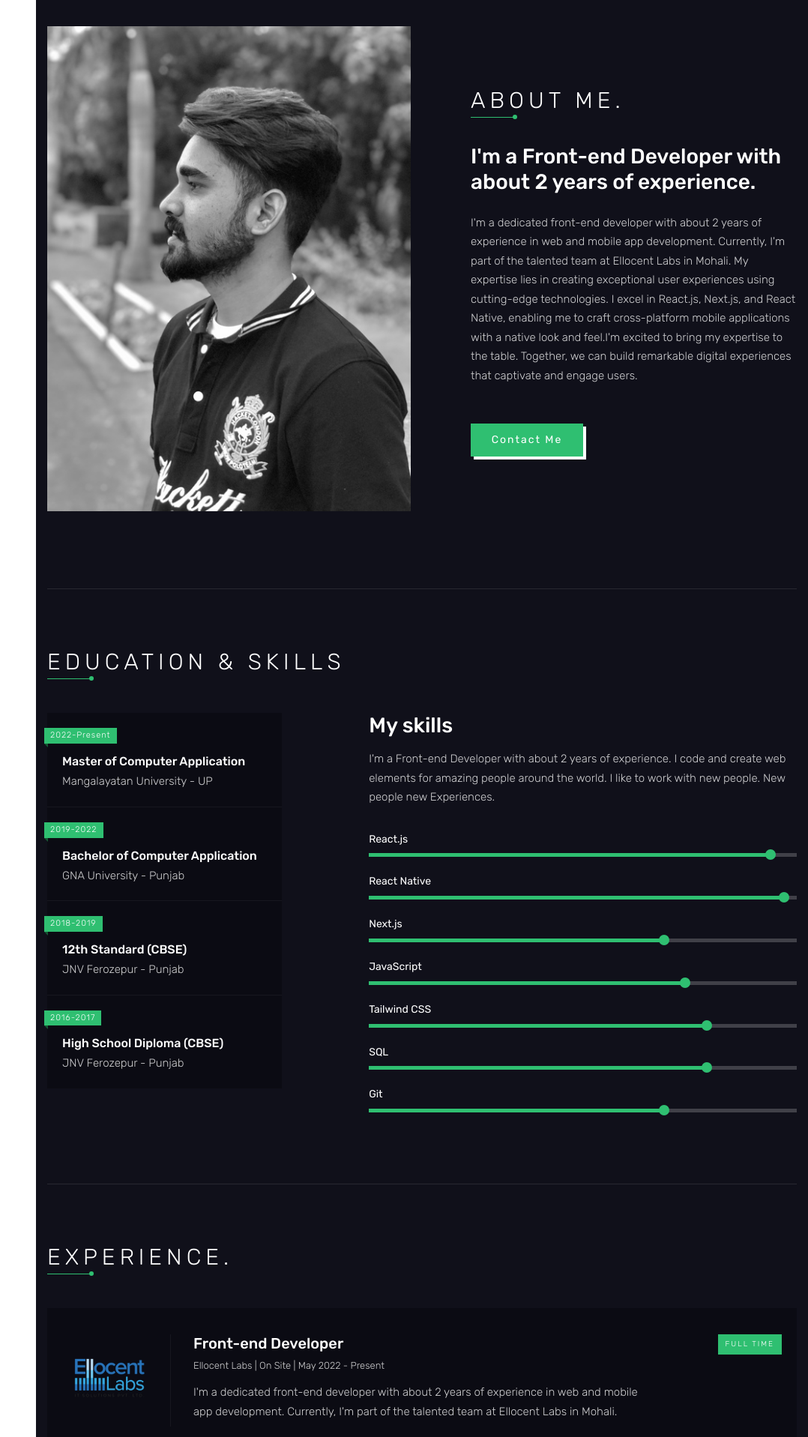
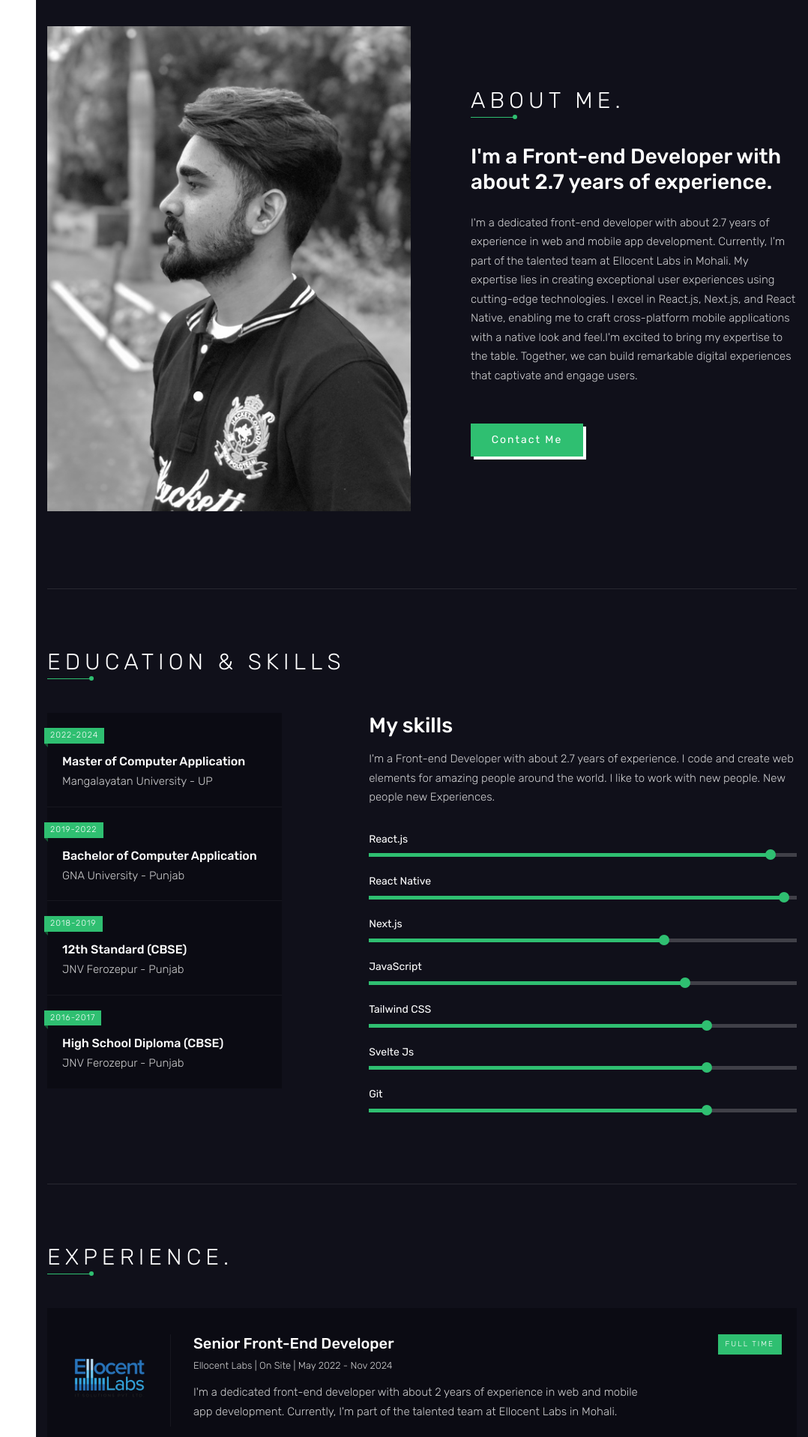
Before and after one commit to Mr-Mahabeer/next-portfolio, a Next.js app: page / in a window 1280 px wide. Shown: the part 880-2797 px from the top of the page at 75% size, without its empty margins (202-1280 px from the left). Built offline with nearby package versions, Linux system fonts and the light colour scheme; a web font is replaced by a local one.

Commit message:
fix(minor):dsds

```diff
--- a/pages/index.js
+++ b/pages/index.js
@@ -29,7 +29,7 @@ const Index = ({ latestPosts }) => {
                   </p>
                   <p className="desc">
                     I do development services for customers of all sizes,
-                    specializing in creating stylish, modern websites and mobile
+                    specializing in React Native, Reactjs, NextJS to develop stylish, modern websites and mobile
                     applications.
                   </p>
                   <div className="btn-bar">
--- a/src/components/About.js
+++ b/src/components/About.js
@@ -31,11 +31,11 @@ const About = () => {
               </div>
               <div className="about-text">
                 <h3>
-                  {`I'm`} a Front-end Developer with about 2 years of
+                  {`I'm`} a Front-end Developer with about 2.7 years of
                   experience.{" "}
                 </h3>
                 <p>
-                  {`I'm`} a dedicated front-end developer with about 2 years of
+                  {`I'm`} a dedicated front-end developer with about 2.7 years of
                   experience in web and mobile app development. Currently,{" "}
                   {`I'm`} part of the talented team at Ellocent Labs in Mohali.
                   My expertise lies in creating exceptional user experiences
@@ -45,38 +45,15 @@ const About = () => {
                   {`I'm`} excited to bring my expertise to the table. Together,
                   we can build remarkable digital experiences that captivate and
                   engage users.
-                  {/* {`I'm`} a Front-end Developer with over 1.5 years of
-                  experience. {`I'm`} from San Francisco. I code and create web
-                  elements for amazing people around the world. I like work with
-                  new people. New people new Experiences. */}
+
                 </p>
                 <div className="row">
-                  {/* <div className="col-auto">
-                    <div className="media align-items-center">
-                      <span className="count">5</span>
-                      <div className="media-body">
-                        Projects <br />
-                        Completed.
-                      </div>
-                    </div>
-                  </div> */}
-                  {/* <div className="col-auto">
-                    <div className="media align-items-center">
-                      <span className="count">3k</span>
-                      <div className="media-body">
-                        Satisfied <br />
-                        Clients.
-                      </div>
-                    </div>
-                  </div> */}
+
                 </div>
                 <div className="btn-bar">
                   <a className="px-btn px-btn-theme" href="#contactus">
                     <span>Contact Me</span>
                   </a>
-                  {/* <a className="px-btn px-btn-theme" href="#">
-                    <span>Portfolio</span>
-                  </a> */}
                 </div>
               </div>
             </div>
@@ -90,7 +67,7 @@ const About = () => {
           <div className="col-lg-4 m-15px-tb">
             <ul className="aducation-box">
               <li>
-                <span>2022-Present</span>
+                <span>2022-2024</span>
                 <h6>Master of Computer Application</h6>
                 <p>Mangalayatan University - UP</p>
               </li>
@@ -115,7 +92,7 @@ const About = () => {
             <div className="skills-box">
               <h3>My skills</h3>
               <p>
-                {`I'm`} a Front-end Developer with about 2 years of experience.
+                {`I'm`} a Front-end Developer with about 2.7 years of experience.
                 I code and create web elements for amazing people around the
                 world. I like to work with new people. New people new
                 Experiences.
@@ -168,7 +145,7 @@ const About = () => {
               {/* /skill */}
 
               <div className="skill-lt">
-                <h6>SQL</h6>
+                <h6>Svelte Js</h6>
                 <div className="skill-bar">
                   <div className="skill-bar-in" style={{ width: "80%" }}>
                     <span data-toggle="tooltip" title="80%" />
@@ -179,8 +156,8 @@ const About = () => {
               <div className="skill-lt">
                 <h6>Git</h6>
                 <div className="skill-bar">
-                  <div className="skill-bar-in" style={{ width: "70%" }}>
-                    <span data-toggle="tooltip" title="70%" />
+                  <div className="skill-bar-in" style={{ width: "80%" }}>
+                    <span data-toggle="tooltip" title="80%" />
                   </div>
                 </div>
               </div>
@@ -207,8 +184,8 @@ const About = () => {
               </div>
               <div className="col-sm-9 col-md-9 col-xl-10">
                 <div className="rb-right">
-                  <h6>Front-end Developer</h6>
-                  <label>Ellocent Labs | On Site | May 2022 - Present</label>
+                  <h6>Senior Front-End Developer</h6>
+                  <label>Ellocent Labs | On Site | May 2022 - Nov 2024</label>
                   <div className="rb-time">Full Time</div>
                   <p>
                     {`I'm`} a dedicated front-end developer with about 2 years
@@ -220,52 +197,7 @@ const About = () => {
               </div>
             </div>
           </div>
-          {/* <div className="resume-row">
-            <div className="row">
-              <div className="col-sm-3 col-md-3 col-xl-2">
-                <div className="rb-left">
-                  <img src="static/img/a2.png" title="" alt="" />
-                </div>
-              </div>
-              <div className="col-sm-9 col-md-9 col-xl-10">
-                <div className="rb-right">
-                  <h6>Front-end Developer</h6>
-                  <label>WeLab | Remote | Jan 2019 - Present</label>
-                  <div className="rb-time">Full Time</div>
-                  <p>
-                    Lorem ipsum dolor sit amet, consectetur adipisicing elit,
-                    sed do eiusmod tempor incididunt ut labore et dolore magna
-                    aliqua. Ut enim ad minim veniam, quis nostrud exercitation
-                    ullamco laboris nisi ut aliquip ex ea commodo consequat.
-                    Duis aute irure dolor.
-                  </p>
-                </div>
-              </div>
-            </div>
-          </div>
-          <div className="resume-row">
-            <div className="row">
-              <div className="col-sm-3 col-md-3 col-xl-2">
-                <div className="rb-left">
-                  <img src="static/img/a3.png" title="" alt="" />
-                </div>
-              </div>
-              <div className="col-sm-9 col-md-9 col-xl-10">
-                <div className="rb-right">
-                  <h6>Front-end Developer</h6>
-                  <label>WeLab | Remote | Jan 2019 - Present</label>
-                  <div className="rb-time">Full Time</div>
-                  <p>
-                    Lorem ipsum dolor sit amet, consectetur adipisicing elit,
-                    sed do eiusmod tempor incididunt ut labore et dolore magna
-                    aliqua. Ut enim ad minim veniam, quis nostrud exercitation
-                    ullamco laboris nisi ut aliquip ex ea commodo consequat.
-                    Duis aute irure dolor.
-                  </p>
-                </div>
-              </div>
-            </div>
-          </div> */}
+
         </div>
       </div>
     </section>
```
Also changed, not shown: 1 other file (tests, documents, lock files or other folders).
